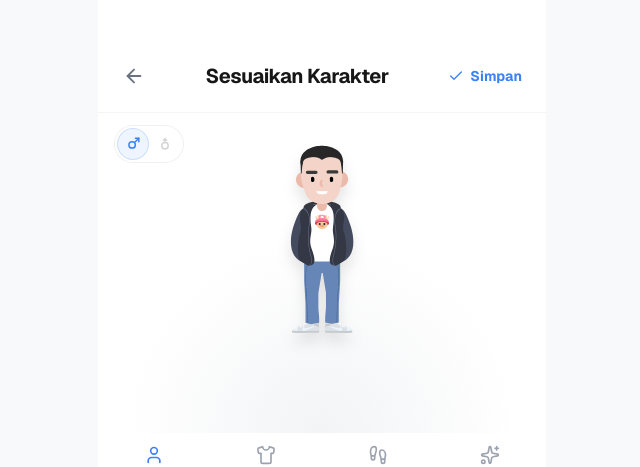
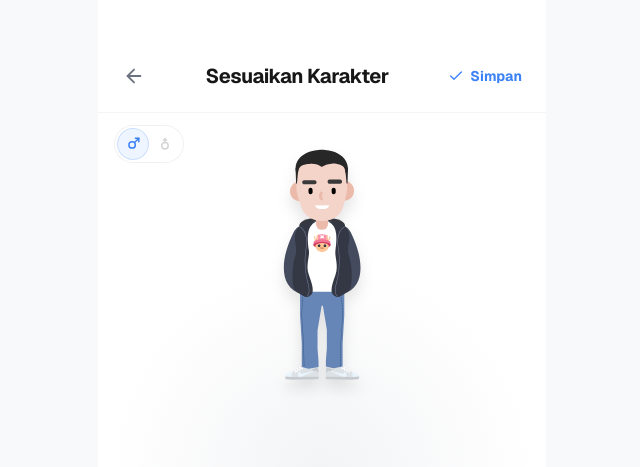
Before and after one commit to saaip7/pwa-gamatutor-id, a Next.js app in the folder frontend/: page /account/wardrobe in a window 1280 px wide. Shown: the top 467 px of the page, without its empty margins (318-958 px from the left). Built offline with nearby package versions, Linux system fonts and the light colour scheme.

Commit message:
feat: scale the character but still bugging

```diff
--- a/frontend/src/app/(pages)/account/wardrobe/page.tsx
+++ b/frontend/src/app/(pages)/account/wardrobe/page.tsx
@@ -37,7 +37,7 @@ interface Equipped {
 
 function CharacterStage({ equipped, gender, onGenderChange }: { equipped: Equipped; gender: Gender; onGenderChange: (g: Gender) => void }) {
   return (
-    <section className="relative w-full h-[320px] flex flex-col items-center justify-start pt-4 overflow-hidden bg-[radial-gradient(circle_at_50%_100%,#f3f4f6_0%,#ffffff_50%)]">
+    <section className="relative w-full h-[360px] flex flex-col items-center justify-start pt-4 overflow-hidden bg-[radial-gradient(circle_at_50%_100%,#f3f4f6_0%,#ffffff_50%)]">
       {/* Gender Switcher */}
       <div className="absolute top-3 left-4 z-20">
         <div className="flex items-center bg-white/80 backdrop-blur-sm rounded-full p-[3px] shadow-[inset_0_0_0_1px_rgba(0,0,0,0.06)]">
@@ -91,7 +91,7 @@ function CharacterStage({ equipped, gender, onGenderChange }: { equipped: Equipp
           head={equipped.head}
           top={equipped.top}
           bottom={equipped.bottom}
-          className="w-[140px] h-[240px] drop-shadow-xl"
+          className="w-[140px] h-[280px] drop-shadow-xl"
         />
       </div>
     </section>
--- a/frontend/src/components/feature/character/CharacterComposer.tsx
+++ b/frontend/src/components/feature/character/CharacterComposer.tsx
@@ -18,41 +18,49 @@ interface CharacterComposerProps {
  * Uses nested <svg> elements inside a parent <svg> to position
  * head, top, and bottom pieces vertically.
  *
- * Layout (based on existing CharacterShowcase viewBox 128×352):
- * - Head:  y=0, centered horizontally
- * - Top:   overlaps head slightly, centered
- * - Bottom: below top, centered
+ * A single GENDER_SCALE is applied uniformly to the whole character —
+ * no per-slot individual scaling.
  */
 
 const COMPOSER_WIDTH = 120;
-const COMPOSER_HEIGHT = 400;
+const COMPOSER_HEIGHT = 380;
+
+/** Single general scale per gender — applied uniformly to the whole character. */
+const GENDER_SCALE: Record<Gender, number> = {
+  male: 1.0,
+  female: 1.0,
+};
 
 // How much the bottom needs to shift UP to meet the top's waist.
-// Formula: topFrameHeight - waistY (per female top item).
 const FEMALE_BOTTOM_OFFSET: Record<SlotLevel, number> = {
-  base: 8,   // 165 - 157
-  lv1: -6,   // 165 - (165 + 8 translate)
-  lv2: 5,    // 165 - 160
-  lv3: -8,   // 165 - (133 + 40 translate)
-  lv4: -5,   // 165 - (130 + 40 translate)
-  lv5: -5,    // 165 - (153 + 17 translate)
+  base: 8,
+  lv1: -6,
+  lv2: 5,
+  lv3: -8,
+  lv4: -5,
+  lv5: -5,
 };
 
-// Per-gender offsets for each piece (tune to fit)
+interface SlotLayout {
+  x: number;
+  y: number;
+  maxH: number;
+}
+
 const LAYOUT: Record<Gender, {
-  head:    { x: number; y: number; maxH: number };
-  top:     { x: number; y: number; maxH: number };
-  bottom:  { x: number; y: number; maxH: number };
+  head:    SlotLayout;
+  top:     SlotLayout;
+  bottom:  SlotLayout;
 }> = {
   male: {
-    head:    { x: 0, y: 5,  maxH: 120 },
+    head:    { x: 0, y: 5,   maxH: 120 },
     top:     { x: 0, y: 110, maxH: 170 },
     bottom:  { x: 0, y: 218, maxH: 150 },
   },
   female: {
-    head:    { x: 0, y: 40,  maxH: 120 },
+    head:    { x: -1, y: 35,  maxH: 120 },
     top:     { x: 0, y: 110, maxH: 170 },
-    bottom:  { x: 0, y: 238, maxH: 150 },
+    bottom:  { x: 4, y: 238, maxH: 150 },
   },
 };
 
@@ -69,6 +77,30 @@ export function CharacterComposer({
 
   const layout = LAYOUT[gender];
   const bottomOffset = gender === "female" ? FEMALE_BOTTOM_OFFSET[top] : 0;
+  const scale = GENDER_SCALE[gender];
+
+  const renderSlot = (
+    Component: React.FC<{ gender: Gender }>,
+    slot: SlotLayout,
+    bottomAdjust: number = 0,
+  ) => {
+    const { x, y, maxH } = slot;
+    return (
+      <svg
+        x={x}
+        y={y - bottomAdjust}
+        width={COMPOSER_WIDTH}
+        height={maxH}
+        overflow="visible"
+      >
+        <Component gender={gender} />
+      </svg>
+    );
+  };
+
+  // Scale around center of the viewBox
+  const cx = COMPOSER_WIDTH / 2;
+  const cy = COMPOSER_HEIGHT / 2;
 
   return (
     <svg
@@ -77,38 +109,11 @@ export function CharacterComposer({
       fill="none"
       xmlns="http://www.w3.org/2000/svg"
     >
-      {/* Bottom piece (rendered first = behind) */}
-      <svg
-        x={layout.bottom.x}
-        y={layout.bottom.y - bottomOffset}
-        width={COMPOSER_WIDTH}
-        height={layout.bottom.maxH}
-        overflow="visible"
-      >
-        <BottomComponent gender={gender} />
-      </svg>
-
-      {/* Top piece (middle layer) */}
-      <svg
-        x={layout.top.x}
-        y={layout.top.y}
-        width={COMPOSER_WIDTH}
-        height={layout.top.maxH}
-        overflow="visible"
-      >
-        <TopComponent gender={gender} />
-      </svg>
-
-      {/* Head piece (rendered last = on top) */}
-      <svg
-        x={layout.head.x}
-        y={layout.head.y}
-        width={COMPOSER_WIDTH}
-        height={layout.head.maxH}
-        overflow="visible"
-      >
-        <HeadComponent gender={gender} />
-      </svg>
+      <g transform={`translate(${cx},${cy}) scale(${scale}) translate(${-cx},${-cy})`}>
+        {renderSlot(BottomComponent, layout.bottom, bottomOffset)}
+        {renderSlot(TopComponent, layout.top)}
+        {renderSlot(HeadComponent, layout.head)}
+      </g>
     </svg>
   );
 }
```
